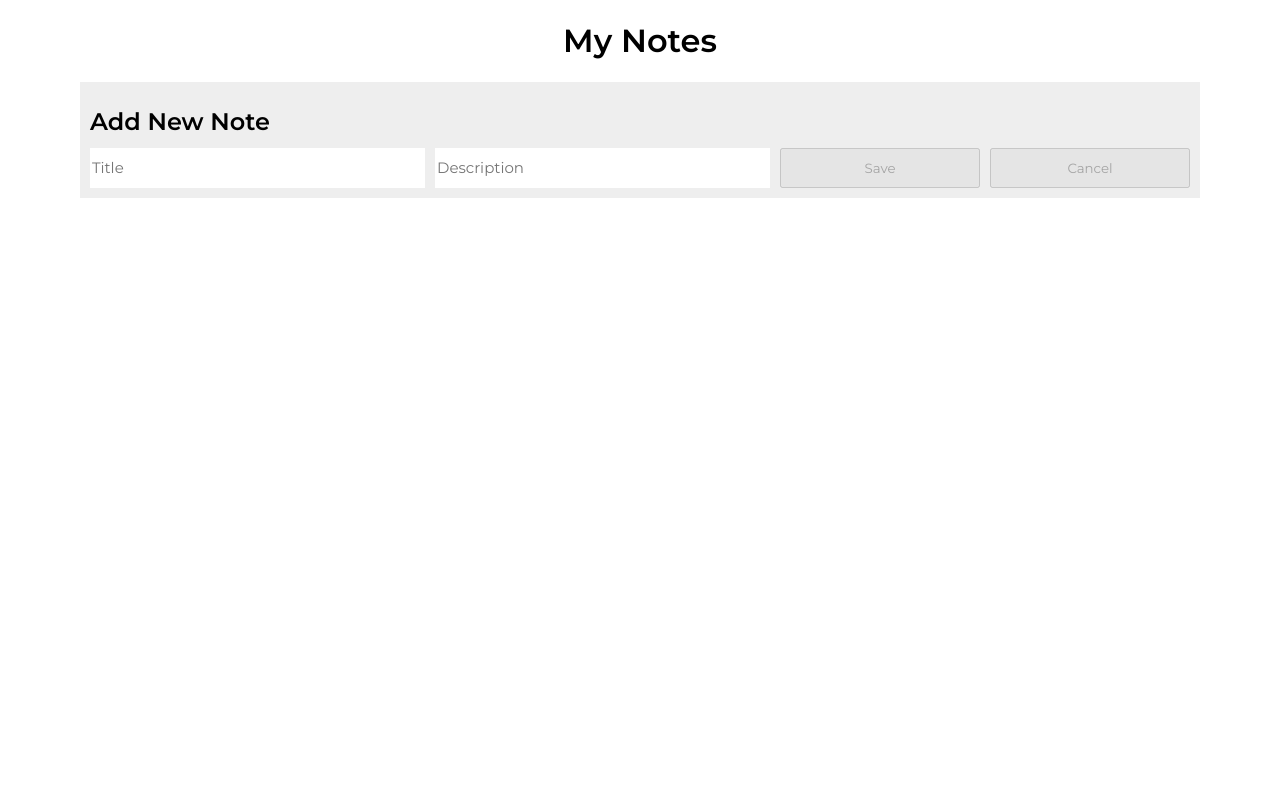
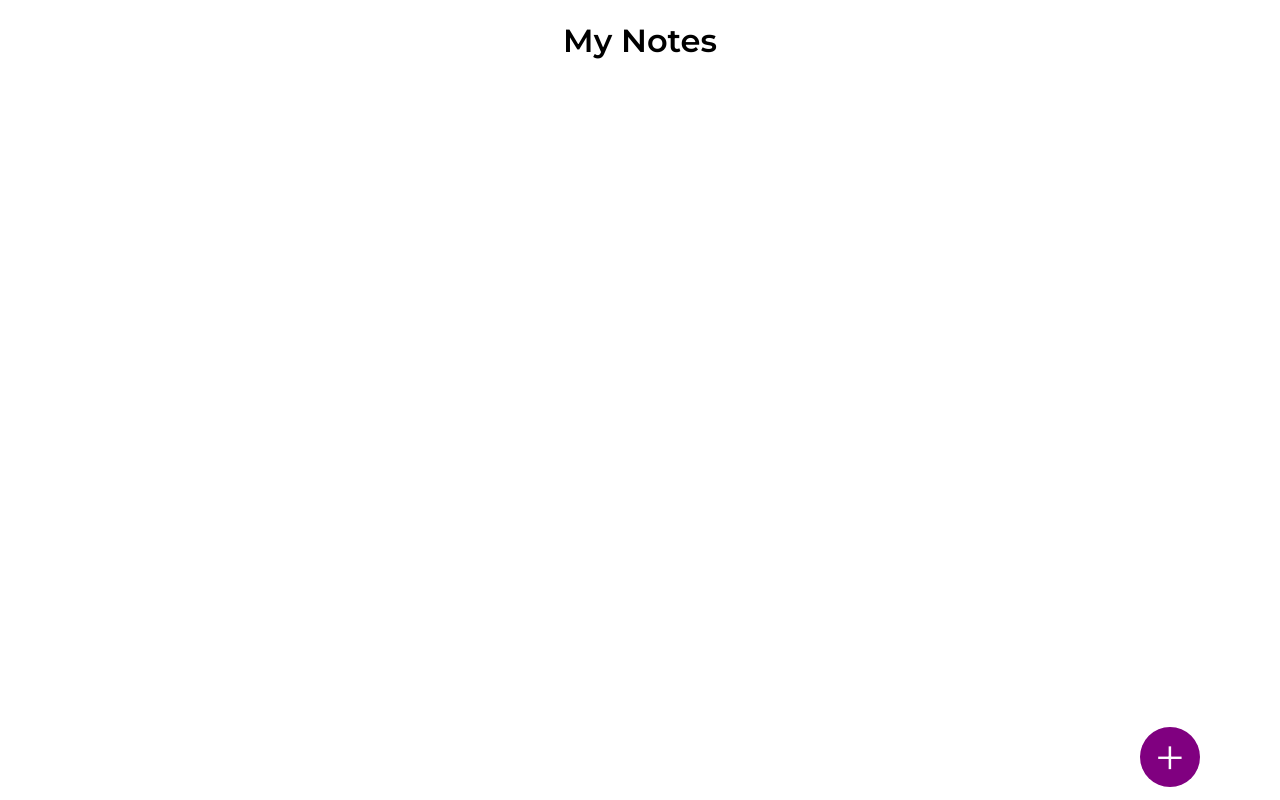
Before and after one commit to vitorzerbeto/playing-with-vuejs, a Vue app: page / in a window 1280 px wide. Built offline with nearby package versions, Linux system fonts and the light colour scheme.

Commit message:
new form suspense layout

```diff
--- a/babel.config.js
+++ b/babel.config.js
@@ -1,5 +1,3 @@
 module.exports = {
-  presets: [
-    '@vue/cli-plugin-babel/preset'
-  ]
-}
+  presets: ['@vue/cli-plugin-babel/preset'],
+};
--- a/src/App.vue
+++ b/src/App.vue
@@ -1,27 +1,37 @@
 <template>
-  <div id="app">
-    <h1>My Notes</h1>
+  <div id="my-app">
+    <div class="container">
+      <h1>My Notes</h1>
 
-    <NoteForm :note="noteToEdit" :on-save="saveNote" :on-clear="clearEditNote" />
-    <NoteList :notes="notes" :on-delete="deleteNote" :on-edit="editNote" />
+      <NoteList :notes="notes" :on-delete="deleteNote" :on-edit="editNote" />
+
+      <button title="Add Note" class="add-note" @click="openModal">+</button>
+    </div>
+
+    <Modal :is-active="isModalOpen">
+      <NoteForm :note="noteToEdit" :on-save="saveNote" :on-clear="clearEditNote" />
+    </Modal>
   </div>
 </template>
 
 <script>
 import NoteList from './components/NoteList';
 import NoteForm from './components/NoteForm';
+import Modal from './components/Modal';
 
 export default {
   name: 'App',
   components: {
     NoteList,
     NoteForm,
+    Modal,
   },
   data() {
     return {
       notes: new Map(),
       noteToEdit: undefined,
       isEditing: false,
+      isModalOpen: false,
     };
   },
   mounted() {
@@ -54,6 +64,7 @@ export default {
       this.notes.set(key, { title, description });
 
       this.persistNotes();
+      this.closeModal();
     },
     deleteNote({ key }) {
       this.notes.delete(key);
@@ -66,11 +77,19 @@ export default {
       this.noteToEdit = { title, description, key };
       this.isEditing = true;
 
-      persistNotes();
+      this.openModal();
     },
     clearEditNote() {
       this.noteToEdit = undefined;
       this.isEditing = false;
+
+      this.closeModal();
+    },
+    openModal() {
+      this.isModalOpen = true;
+    },
+    closeModal() {
+      this.isModalOpen = false;
     },
   },
 };
@@ -92,16 +111,47 @@ a {
   font-family: 'Montserrat', sans-serif;
 }
 
-#app {
+.container {
+  width: 100%;
   display: flex;
   flex-direction: column;
+}
+
+#my-app {
   width: 100vw;
   max-width: 1120px;
   margin: 0 auto;
 }
 
-#app h1 {
+#my-app h1 {
   text-align: center;
   width: 100%;
 }
+
+#my-app .add-note {
+  display: flex;
+  position: fixed;
+  bottom: 1vw;
+  right: calc((100vw - 1120px) / 2);
+  width: 60px;
+  height: 60px;
+  border-radius: 50%;
+  background: purple;
+  border: none;
+  cursor: pointer;
+  color: #fff;
+  font-size: 55px;
+  padding: 0;
+  align-items: center;
+  justify-content: center;
+  font-weight: 200;
+
+  transition: transform 0.2s ease;
+}
+#my-app .add-note:hover {
+  transform: scale(1.1);
+}
+#my-app .add-note:active {
+  transform: scale(1.05);
+}
 </style>
--- /dev/null
+++ b/src/components/Modal.vue
@@ -0,0 +1,66 @@
+<template>
+  <div :class="modalContainerClasses">
+    <div class="background"></div>
+    <div class="modal">
+      <slot />
+    </div>
+  </div>
+</template>
+
+<script>
+export default {
+  props: {
+    isActive: {
+      type: Boolean,
+      required: true,
+    },
+    onClose: {
+      type: Function,
+      required: true,
+    },
+  },
+  computed: {
+    modalContainerClasses() {
+      return {
+        'modal-container': true,
+        'modal-container--active': this.isActive,
+      };
+    },
+  },
+};
+</script>
+
+<style>
+.modal-container {
+  display: none;
+  position: fixed;
+  width: 100vw;
+  height: 100vh;
+  top: 0;
+  right: 0;
+}
+
+.modal-container .background {
+  background: rgba(0, 0, 0, 0.3);
+  width: 100%;
+  height: 100%;
+  position: absolute;
+  top: 0;
+  left: 0;
+  z-index: 0;
+}
+
+.modal-container .modal {
+  width: 50vw;
+  height: 100%;
+  position: absolute;
+  top: 0;
+  right: 0;
+  z-index: 1;
+}
+
+/** MODAL ACTIVE **/
+.modal-container.modal-container--active {
+  display: block;
+}
+</style>
--- a/src/components/NoteForm.vue
+++ b/src/components/NoteForm.vue
@@ -1,10 +1,10 @@
 <template>
   <div id="note-form">
     <h2>{{ formTitle }}</h2>
-    <input v-model="title" type="text" name="title" placeholder="Title" />
-    <input v-model="description" type="text" name="description" placeholder="Description" />
+    <input v-model="title" :readonly="isEditing" type="text" name="title" placeholder="Title" />
+    <textarea v-model="description" name="description" placeholder="Description"></textarea>
     <button :disabled="!canSave" @click="handleSave">Save</button>
-    <button :disabled="!isEditing" @click="handleClear">Cancel</button>
+    <button @click="handleClear">Cancel</button>
   </div>
 </template>
 
@@ -80,8 +80,10 @@ export default {
 <style>
 #note-form {
   display: grid;
-  grid-template-columns: 1fr 1fr 200px 200px;
+  grid-template-columns: 1fr 1fr;
+  grid-template-rows: auto auto 1fr auto;
   width: 100%;
+  height: 100%;
   gap: 10px;
   padding: 10px;
   background: #eee;
@@ -93,10 +95,24 @@ export default {
 }
 
 #note-form input {
+  grid-column: 1 / -1;
   border: 0;
   width: 100%;
   height: 40px;
   background: #fff;
   font-size: 15px;
 }
+
+#note-form textarea {
+  grid-column: 1 / -1;
+  border: 0;
+  width: 100%;
+  background: #fff;
+  font-size: 15px;
+  resize: none;
+}
+
+#note-form button {
+  height: 40px;
+}
 </style>
```
